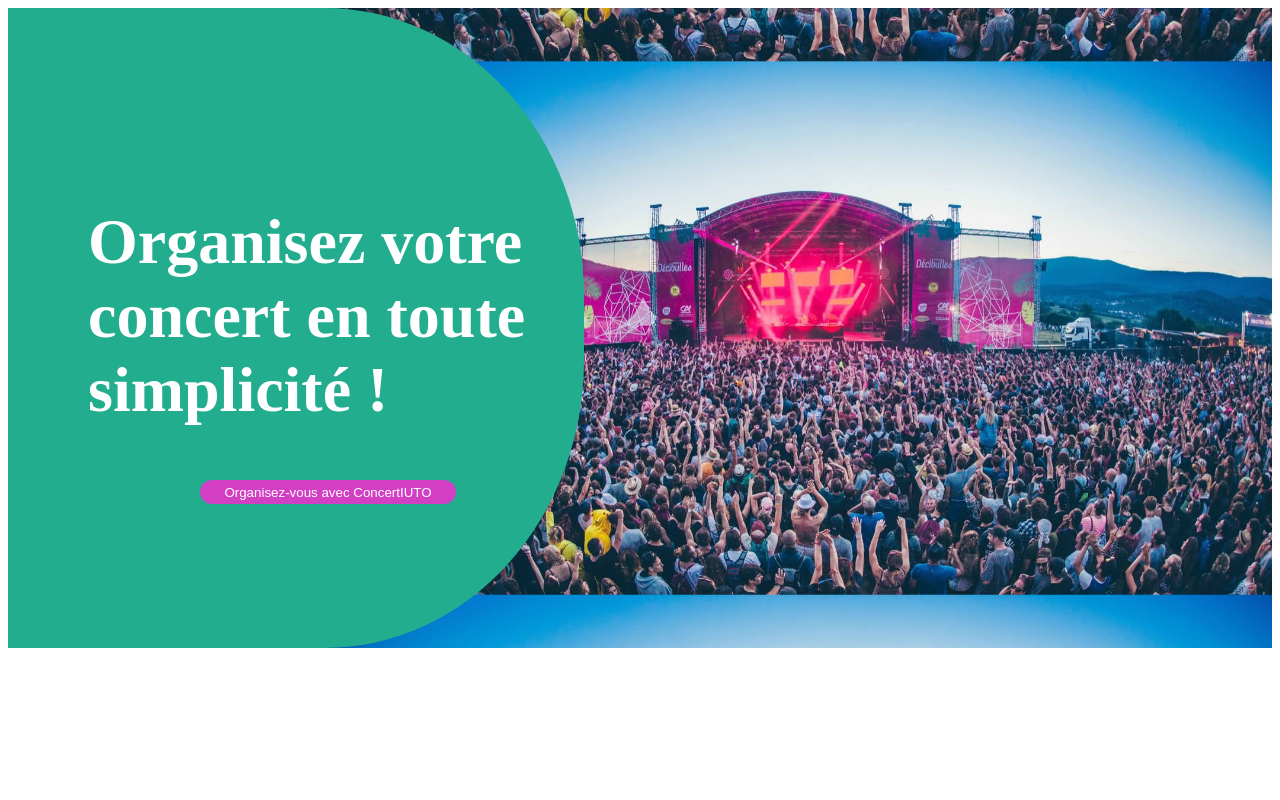
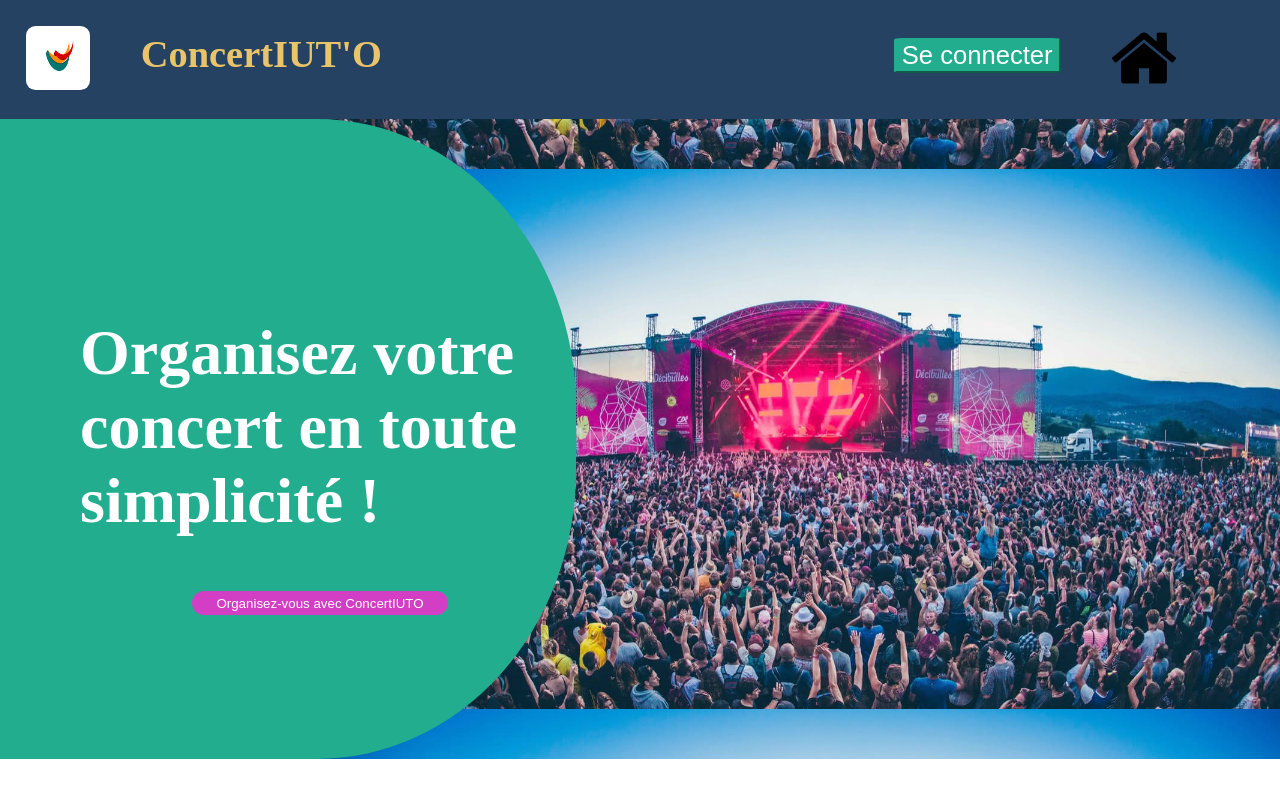
Before and after one commit to LeniChabilan/SAE-CONCERT, a Flask app: page / in a window 1280 px wide. Run offline with Flask 3, Linux system fonts and the light colour scheme; some libraries are stand-ins or nearby versions.

Commit message:
feat:realisation de l'assemblage de la page home avec la page base

```diff
--- a/flask/files/static/home.css
+++ b/flask/files/static/home.css
@@ -1,3 +1,40 @@
+body{margin:0;}
+
+header{
+    display: flex;
+    background-color: #264263;
+}
+
+.img_base {
+    height: 5vw;
+    width: 5vw;
+    border-radius: 15%;
+    margin: 2vw;
+    margin-right : 4vw;
+}
+
+#nom_Entreprise{
+    color: #E9C46A;
+    margin-top : 2wh;
+    font-size: 3vw;
+    margin-right: 38vw;
+}
+
+#bouton_se_connecter{
+    color : #FFFF;
+    border-color: #22AD8F;
+    background-color: #22AD8F;
+    border-radius: 5%;
+    margin: 2vw;
+    margin-top: 3vw;
+    font-size: 2vw;
+}
+
+
+#bouton_se_connecter:hover{
+    background-color: #1d997e;
+}
+
 .left > h2{
     color : white;
     text-align: left;
@@ -24,7 +61,7 @@
     background-position: 25vw;
 }
 
-button{
+.buttonOrg{
     display: inline-block;
     text-align: center;
     cursor: pointer;
@@ -38,19 +75,19 @@ button{
     height: 3vh;
 }
 
-button:hover{
+.buttonOrg:hover{
     box-shadow: 0 12px 16px 0 rgba(0,0,0,0.24), 0 17px 50px 0 rgba(0,0,0,0.19);
     background-color: #c930b9;
 }
 
-button span{
+.buttonOrg span{
     cursor: pointer;
     display: inline-block;
     position: relative;
     transition: 0.5s;
 }
 
-button span:after{
+.buttonOrg span:after{
     content: '\00bb';
     position: absolute;
     opacity: 0;
@@ -60,11 +97,11 @@ button span:after{
 }
 
 
-button:hover span {
+.buttonOrg:hover span {
     padding-right: 2rem;
 }
 
-button:hover span:after {
+.buttonOrg:hover span:after {
     opacity: 1;
     right: 0;
 }
--- /dev/null
+++ b/flask/files/templates/base.html
@@ -0,0 +1,27 @@
+<!doctype html>
+<html lang="fr">
+{% block styles %}
+<link rel="stylesheet" href="{{ url_for('static',filename='base.css')}}">
+{% endblock %}
+<head>
+{% block head %}
+<meta charset="utf-8">
+<title>ConcertIUT'O</title>
+{% endblock %}
+</head>
+<body>
+    <header>
+        <a href="#">
+            <img class="img_base" id="img1" src="./../static/img/logo.png" alt="">
+        </a>
+        <h2 id="nom_Entreprise">ConcertIUT'O</h2>
+        <a href="#" id="fond_bouton">
+            <button type="button" id="bouton_se_connecter">Se connecter</button>
+        </a>
+        <a href="home.html" id="se_connecter">
+            <img class="img_base" id="img2" src="./../static/img/home.png" alt="">
+        </a>
+    </header>
+    {% block content %}
+    {% endblock %}
+</body>
--- a/flask/files/templates/home.html
+++ b/flask/files/templates/home.html
@@ -1,3 +1,4 @@
+{% extends 'base.html' %}
 {% block styles %}
 <link rel="stylesheet" href="{{ url_for('static',filename='home.css')}}">
 {% endblock %}
@@ -6,7 +7,7 @@
     <div class="left">
         <h2>Organisez votre concert en toute simplicité !</h2>
         <a href="#">
-            <button><span>Organisez-vous avec ConcertIUTO</span></button>
+            <button class="buttonOrg">  <span>Organisez-vous avec ConcertIUTO</span></button>
         </a>
     </div>
 </div>
```
Also changed, not shown: flask/files/static/img/fond.jpeg (deleted), flask/files/static/img/home.png (added), flask/files/static/img/logo.png (added).
